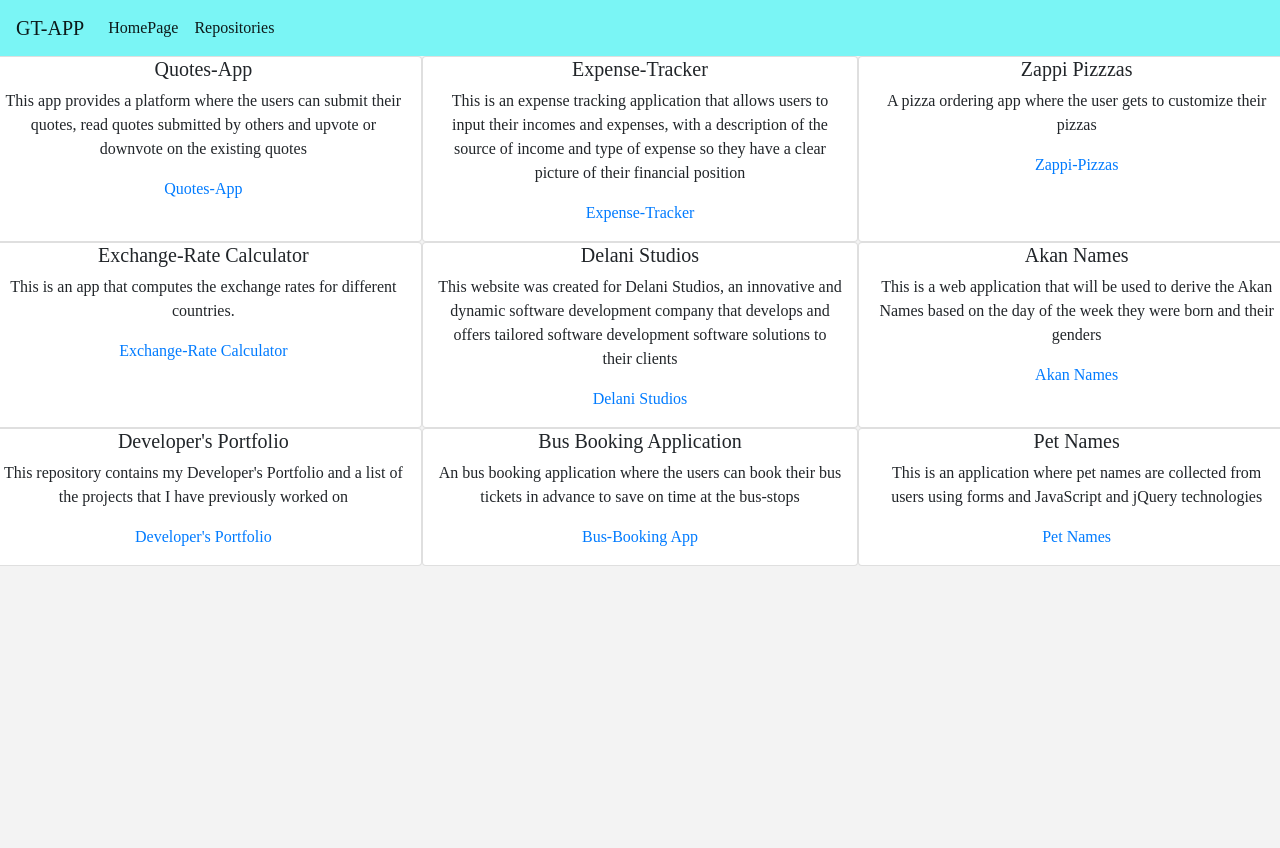
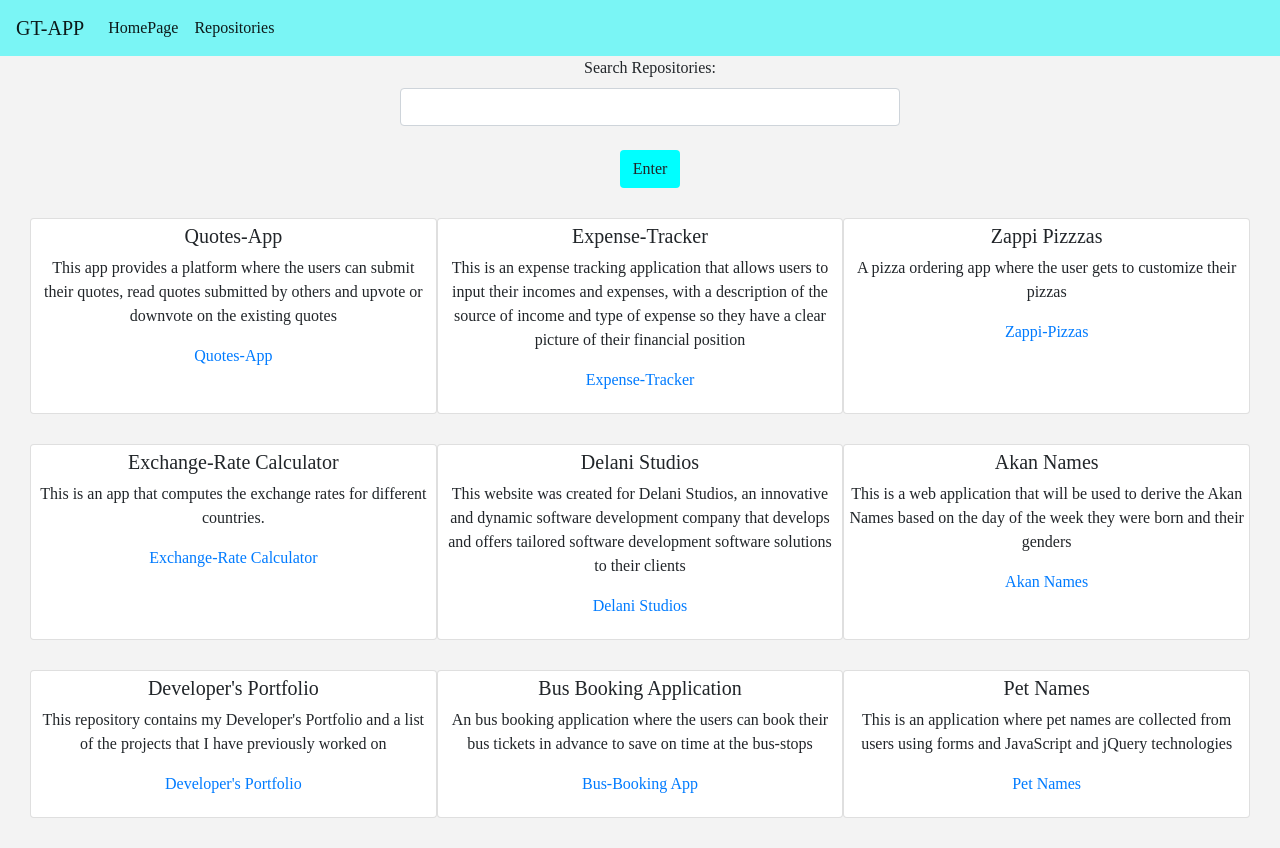
Before and after one commit to Alice-Githui/GT-App, an Angular app: page /repos in a window 1280 px wide. Before the commit the page ends 800 px from the top, so only its background shows below. Built offline with nearby package versions, Linux system fonts and the light colour scheme.

Commit message:
Style the repos component

```diff
--- a/src/app/homepage/homepage.component.css
+++ b/src/app/homepage/homepage.component.css
@@ -1,4 +1,11 @@
 img{
     border-radius: 50%;
-    width: 300px;
+    width: 500px;
 }
+
+.personal-details{
+    font-size: 20px;
+    text-transform: uppercase;
+    font-weight: bold;
+
+}
--- a/src/app/homepage/homepage.component.html
+++ b/src/app/homepage/homepage.component.html
@@ -6,6 +6,12 @@
     <hr>
     <div class="image">
         <img src ="../../assets/Images/mygitbubimage.jpeg">
+
+    </div>
+    <br>
+    <div class ="personal-details">
+        <p>GitHub-Name: Alice-Githui</p>
+        <p>Description: Student</p>
 
     </div>
     <ul>
--- a/src/app/repositories/repositories.component.css
+++ b/src/app/repositories/repositories.component.css
@@ -0,0 +1,17 @@
+.row{
+    margin: 30px;
+}
+
+.card{
+    padding: 5px;
+}
+form button{
+    background-color: aqua;
+}
+form{
+    width: 500px;
+    text-align: center;
+    justify-content: center;
+    align-items: center;
+    margin-left: 400px;
+}
--- a/src/app/repositories/repositories.component.html
+++ b/src/app/repositories/repositories.component.html
@@ -1,4 +1,12 @@
 <app-navbar></app-navbar>
+<div>
+    <form class="form-group">
+        <label for = "repo-form">Search Repositories:</label>
+        <input type = "form" id = "repo-form" class= "form-control">
+        <br>
+        <button type = "submit" class= "btn">Enter</button>
+    </form>
+</div>
 
 <div class= "repositories">
     <div class="row">
```
